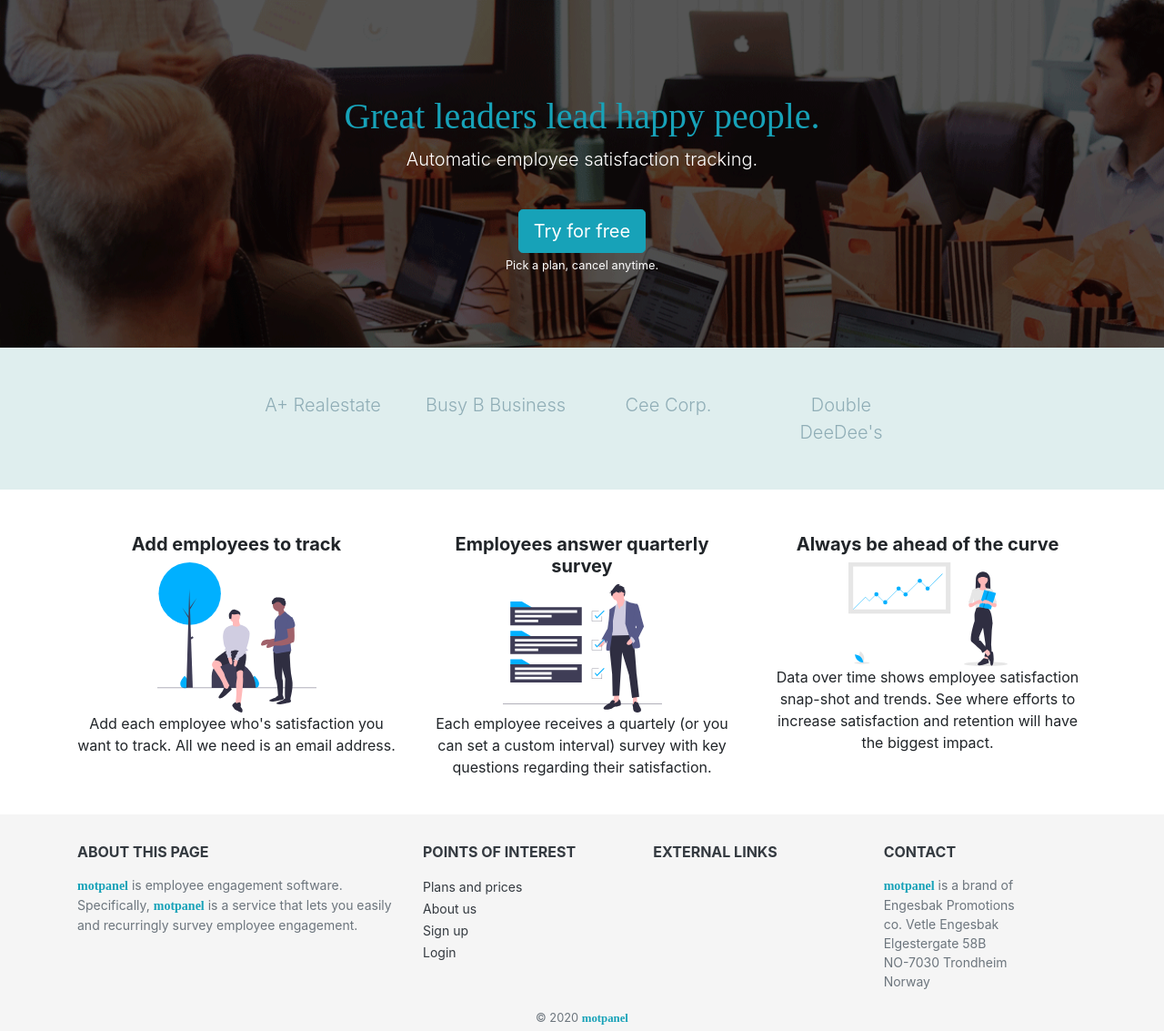
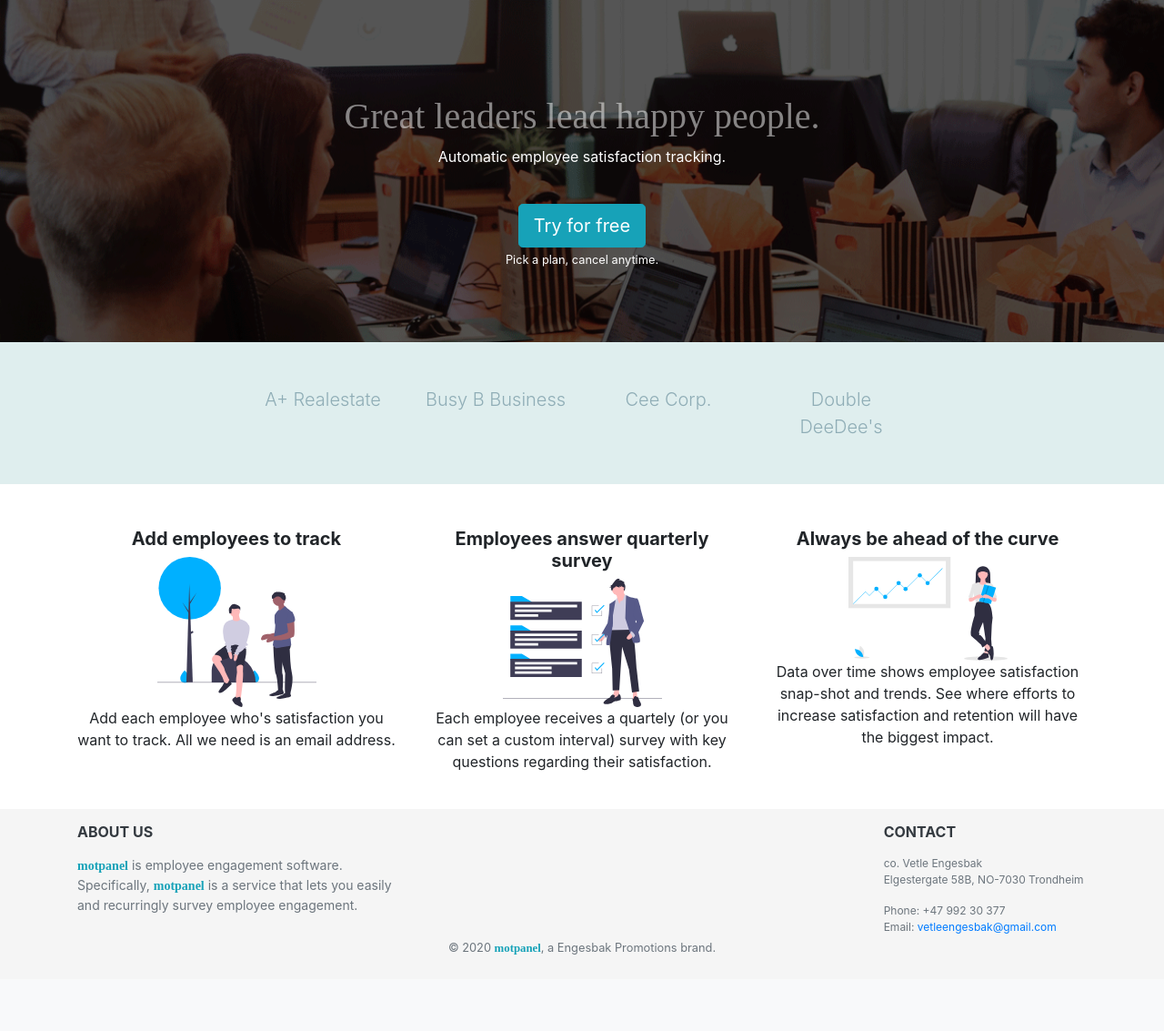
Before and after one commit to vetleen/meandmyteam, a Django app: page / in a window 1280 px wide. Shown: the part 62-1195 px from the top of the page at 91% size. After the commit the page ends 1111 px from the top, so only its background shows below. Run offline with Django 3.2, Linux system fonts and the light colour scheme; some libraries are stand-ins or nearby versions.

Commit message:
design changes to footer

```diff
--- a/website/templates/includeable/footer.html
+++ b/website/templates/includeable/footer.html
@@ -1,63 +1,9 @@
 
   <div class="container pt-3 pb-1">
-    <div class="row">
-      <div class="col-sm-4">
-        <h6 class="font-weight-bold text-uppercase text-dark mt-3 mb-3">About this page</h6>
-        <p style="font-size: 14px;" class="text-muted">
-          <span class="text-info font-weight-bold" style="font-family: serif;">motpanel</span> is employee engagement software. Specifically, <span class="text-info font-weight-bold" style="font-family: serif;">motpanel</span> is a service that lets you easily and recurringly survey employee engagement.</p>
 
-
-      </div><!-- col -->
-      <div class="col-sm">
-        <h6 class="font-weight-bold text-uppercase text-dark mt-3 mb-3">Points of interest</h6>
-        <ul class="list-unstyled">
-          <li>
-            <a href="{% url 'choose-plan' %}" style="font-size: 14px;" class="text-dark">Plans and prices</a>
-          </li>
-          <li>
-            <a href="#" style="font-size: 14px;" class="text-dark">About us</a>
-          </li>
-          <li>
-            {% if user.is_authenticated %}
-            <a href="{% url 'logout' %}" style="font-size: 14px;" class="text-dark">Log out</a>
-            {% else %}
-            <a href="{% url 'sign-up' %}" style="font-size: 14px;" class="text-dark">Sign up</a></li>
-            <li><a href="{% url 'loginc' %}" style="font-size: 14px;" class="text-dark">Login</a>
-            {% endif %}
-          </li>
-        </ul>
-      </div><!-- col -->
-      <div class="col-sm">
-        <h6 class="font-weight-bold text-uppercase text-dark mt-3 mb-3">External links</h6>
-        <!--
-        <ul class="list-unstyled">
-          <li>
-            <a href="#!" style="font-size: 14px;" class="text-dark">Owners webpage</a>
-          </li>
-          <li>
-            <a href="#!" style="font-size: 14px;" class="text-dark">Press</a>
-          </li>
-          <li>
-            <a href="{% url 'index' %}" style="font-size: 14px;" class="text-dark">Something</a>
-          </li>
-        </ul>
-        -->
-      </div><!-- col -->
-      <div class="col-sm">
-        <h6 class="font-weight-bold text-uppercase text-dark mt-3 mb-3">Contact</h6>
-        <p style="font-size: 14px;" class="text-muted">
-          <span class="text-info font-weight-bold" style="font-family: serif;">motpanel</span> is a brand of <br />
-          Engesbak Promotions<br />
-          co. Vetle Engesbak<br />
-          Elgestergate 58B <br />
-          NO-7030 Trondheim <br />
-          Norway
-        </p>
-      </div><!-- col -->
-    </div><!-- row -->
       <div class="row">
       <div class="col-sm-12 text-center">
-        <span class="text-muted"><small>© 2020 <a href="{% url 'index' %}"> <span class="text-info font-weight-bold" style="font-family: serif;">motpanel</span></a></small></span><br />
+        <span class="text-muted"><small>© 2020 <span class="text-info font-weight-bold" style="font-family: serif;">motpanel</span>, a Engesbak Promotions brand.<br /><br />
       </div><!-- col -->
 
     </div><!-- row -->
--- /dev/null
+++ b/website/templates/includeable/full_footer.html
@@ -0,0 +1,67 @@
+
+  <div class="container pt-2 pb-0">
+    <div class="row">
+      <div class="col-sm-4">
+        <h6 class="font-weight-bold text-uppercase text-dark mt-2 mb-3">About us</h6>
+        <p style="font-size: 14px;" class="text-muted">
+          <span class="text-info font-weight-bold" style="font-family: serif;">motpanel</span> is employee engagement software. Specifically, <span class="text-info font-weight-bold" style="font-family: serif;">motpanel</span> is a service that lets you easily and recurringly survey employee engagement.</p>
+
+
+      </div><!-- col -->
+      <div class="col-sm">
+        <!--
+        <h6 class="font-weight-bold text-uppercase text-dark mt-2 mb-3">Points of interest</h6>
+        <ul class="list-unstyled">
+          <li>
+            <a href="{% url 'choose-plan' %}" style="font-size: 14px;" class="text-dark">Plans and prices</a>
+          </li>
+          <li>
+            <a href="#" style="font-size: 14px;" class="text-dark">About us</a>
+          </li>
+          <li>
+            {% if user.is_authenticated %}
+            <a href="{% url 'logout' %}" style="font-size: 14px;" class="text-dark">Log out</a>
+            {% else %}
+            <a href="{% url 'sign-up' %}" style="font-size: 14px;" class="text-dark">Sign up</a></li>
+            <li><a href="{% url 'loginc' %}" style="font-size: 14px;" class="text-dark">Login</a>
+            {% endif %}
+          </li>
+        </ul>
+        -->
+      </div><!-- col -->
+      <div class="col-sm">
+        <!--
+        <h6 class="font-weight-bold text-uppercase text-dark mt-2 mb-3">External links</h6>
+
+        <ul class="list-unstyled">
+          <li>
+            <a href="#!" style="font-size: 14px;" class="text-dark">Owners webpage</a>
+          </li>
+          <li>
+            <a href="#!" style="font-size: 14px;" class="text-dark">Press</a>
+          </li>
+          <li>
+            <a href="{% url 'index' %}" style="font-size: 14px;" class="text-dark">Something</a>
+          </li>
+        </ul>
+        -->
+      </div><!-- col -->
+      <div class="col-sm">
+        <h6 class="font-weight-bold text-uppercase text-dark mt-2 mb-3">Contact</h6>
+        <p style="font-size: 12px;" class="text-muted">
+          co. Vetle Engesbak<br />
+          Elgestergate 58B,
+          NO-7030 Trondheim
+        </p>
+        <p style="font-size: 12px;" class="text-muted mb-0">
+          Phone: +47 992 30 377 <br />
+          Email: <a href="mailto:vetleengesbak@gmail.com"> vetleengesbak@gmail.com </a>
+        </p>
+      </div><!-- col -->
+    </div><!-- row -->
+      <div class="row">
+      <div class="col-sm-12 text-center">
+        <span class="text-muted"><small>© 2020 <span class="text-info font-weight-bold" style="font-family: serif;">motpanel</span>, a Engesbak Promotions brand.<br /><br />
+      </div><!-- col -->
+    </div><!-- row -->
+  </div><!-- container -->
--- a/website/templates/index.html
+++ b/website/templates/index.html
@@ -7,8 +7,8 @@
     <div class="row">
       <div class="col-sm-12 text-center">
         <p>&nbsp;</p>
-        <h1 class="display-5 main-page-headline text-info">Great leaders lead happy people.</h1>
-          <p class="lead text-white">
+        <h1 class="display-5 main-page-headline text-white-50">Great leaders lead happy people.</h1>
+          <p class="text-white">
             <!-- Software to help you increase employee satisfaction and loyalty. -->
             Automatic employee satisfaction tracking.
           </p><br />
@@ -67,3 +67,7 @@
 
 </div><!-- container -->
 {% endblock %}
+
+{% block footer %}
+  {% include "includeable/full_footer.html" %}
+{% endblock %}
```
